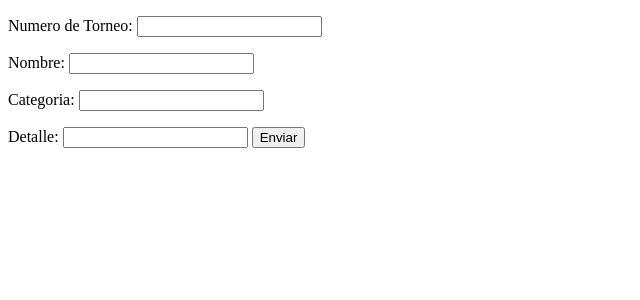
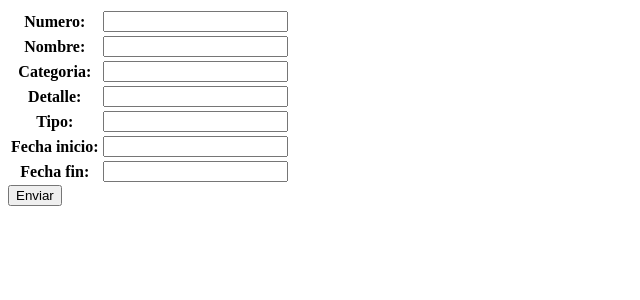
Before and after one commit to csanchezgithub/TorneoTenis, a Django app: page /AppTorneo/torneoFormulario in a window 1280 px wide. Shown: the top 300 px of the page, without its empty margins (0-640 px from the left). Run offline with Django 4.2, Linux system fonts and the light colour scheme.

Commit message:
version con un formulario que permite agregar datos de un torneo

```diff
--- a/TorneoTenis/AppTorneo/forms.py
+++ b/TorneoTenis/AppTorneo/forms.py
@@ -6,3 +6,6 @@ class torneoFormulario(forms.Form):
     nombre = forms.CharField()
     categoria= forms.CharField()
     detalle= forms.CharField()
+    tipo= forms.CharField()
+    fecha_inicio = forms.DateField()
+    fecha_fin= forms.DateField()
--- a/TorneoTenis/AppTorneo/templates/AppTorneo/torneoFormulario.html
+++ b/TorneoTenis/AppTorneo/templates/AppTorneo/torneoFormulario.html
@@ -1,18 +1,18 @@
 <!DOCTYPE html>
 <html lang="en">
-    <head>
-        <meta charset="UTF-8">
-        <meta http-equiv="X-UA-Compatible" content="IE=edge">
-        <meta name="viewport" content="width=device-width, initial-scale=1.0">
-        <title>Formulario - Agregar TORNEO</title>
+    <head><meta charset="UTF-8" />
+        <meta http-equiv="X-UA-Compatible" content="IE=edge" />
+        <meta name="viewport" content="width=device-width, initial-scale=1.0" />
+        <title>Formulario de Torneos</title>
     </head>
     <body>
-        <form action="/torneoFormulario/" method="POST"> {% csrf_token %}
-            <p> Numero de Torneo: <input type = "number" name="Numero">
-            <p> Nombre: <input type = "text" name="Nombre">
-            <p> Categoria: <input type = "text" name="Categoria">
-            <p> Detalle: <input type = "text" name="Detalle">
-            <input type = "submit" value="Enviar">
+        {% if MiFormulario.errors %}
+            <p style="color: red;"> Están mal los datos, revisar</p>
+        {% endif %}
+
+        <form action="" method="POST">{% csrf_token %}
+            <table>{{ MiFormulario.as_table }}</table>
+            <input type="submit" value="Enviar" />
         </form>
     </body>
 </html>
--- a/TorneoTenis/AppTorneo/urls.py
+++ b/TorneoTenis/AppTorneo/urls.py
@@ -11,7 +11,7 @@ urlpatterns = [
     path('torneojugadores', views.torneoJugadores, name="torneojugadores"),
     path('partidos', views.partidos, name="partidos"),
 
-    path('torneoFormulario', views.torneoFormulario, name="torneoFormulario"),
+    path('torneoFormulario', views.TORNEOformulario, name="torneoFormulario"),
     path('listajugadoresFormulario', views.jugadoresFormulario, name="listaJugadoresFormulario"),
     path('torneojugadoresFormulario', views.torneoJugadoresFormulario, name="torneojugadoresFormulario"),
     path('partidosFormulario', views.partidosFormulario, name="partidosFormulario"),
--- a/TorneoTenis/AppTorneo/views.py
+++ b/TorneoTenis/AppTorneo/views.py
@@ -3,7 +3,7 @@ from django.http.request import QueryDict
 from django.shortcuts import render, HttpResponse
 from django.http import HttpResponse
 from AppTorneo.models import Torneo, Torneo_Inscriptos, ListaJugadores, Partidos
-#from AppTorneo.forms import TorneoFormulario, Torneo_InscriptosFormulario, ListaJugadoresFormulario, PartidosFormulario
+from AppTorneo.forms import torneoFormulario
 
 
 # Create your views here.
@@ -36,16 +36,25 @@ def torneoJugadores(request):
 #
 #   vistas para los formularios
 #
-def torneoFormulario(request):
+def TORNEOformulario(request):
       if request.method == 'POST':
-            curso = Torneo(request.post['numero'],
-                  request.post['nombre'],
-                  request.post['categoria'],
-                  request.post['detalle'])
-            curso.save()
-            return render(request, "AppTorneo/inicio.html")
 
-      return render(request, "AppTorneo/torneoFormulario.html")
+            MiFormulario = torneoFormulario(request.POST)
+            print (MiFormulario)
+
+            if MiFormulario.is_valid:
+                  informacion = MiFormulario.cleaned_data
+                  torneo = Torneo(numero=informacion["numero"], nombre= informacion["nombre"],
+                           categoria=informacion["categoria"], detalle=informacion["detalle"],
+                           fecha_inicio = informacion["fecha_inicio"], fecha_fin=informacion["fecha_fin"],
+                           tipo=informacion["tipo"])
+                  torneo.save()
+                  return render(request, "AppTorneo/inicio.html")
+      else:
+            MiFormulario = torneoFormulario()
+
+      return render(request, "AppTorneo/torneoFormulario.html", {"MiFormulario": MiFormulario})
+
 
 def torneoJugadoresFormulario(request):
       return render(request, "AppTorneo/torneoJugadoresFormulario.html")
```
Also changed, not shown: TorneoTenis/AppTorneo/templates/AppTorneo/torneoFormulario_old.html (added, +18 -0 lines), TorneoTenis/db.sqlite3.
